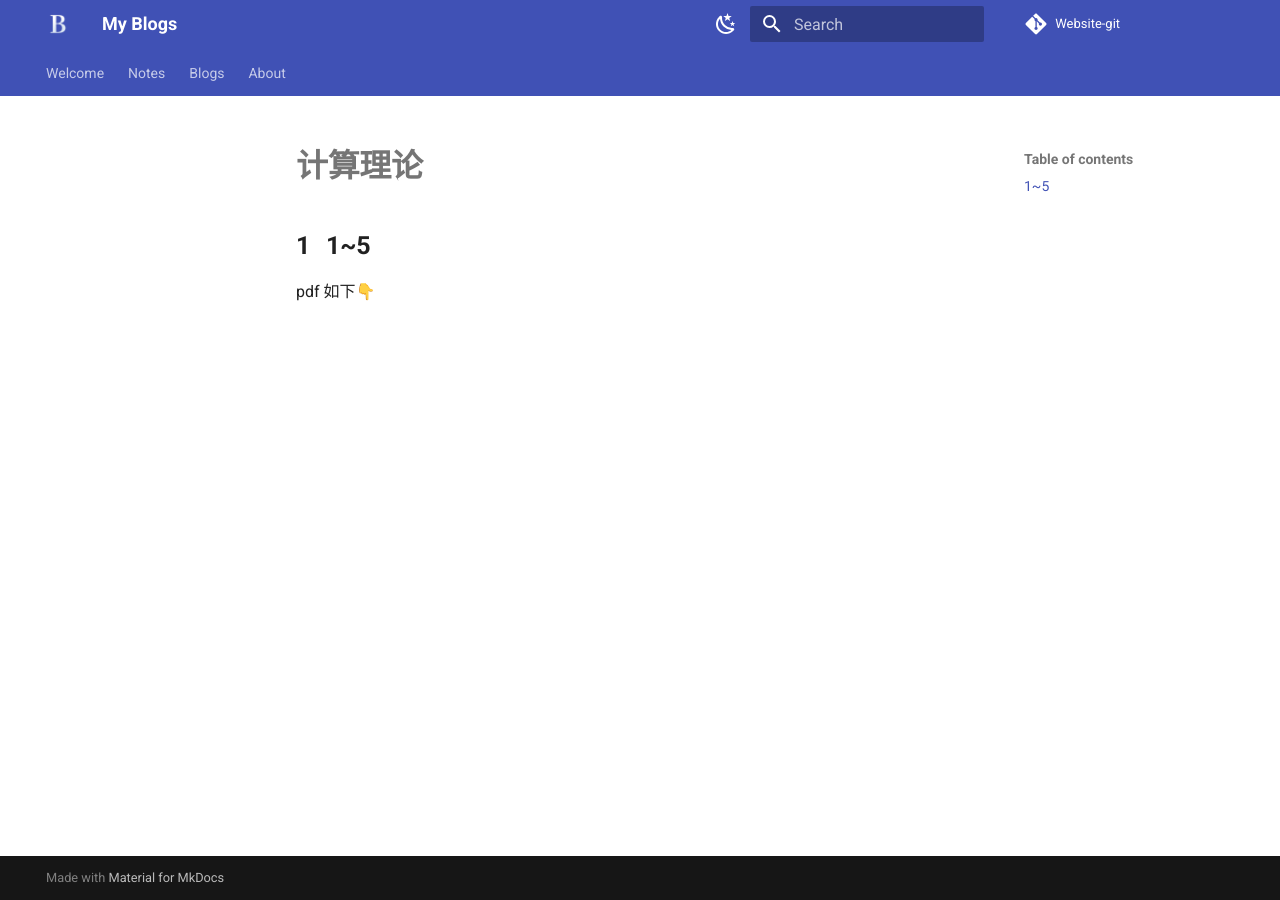
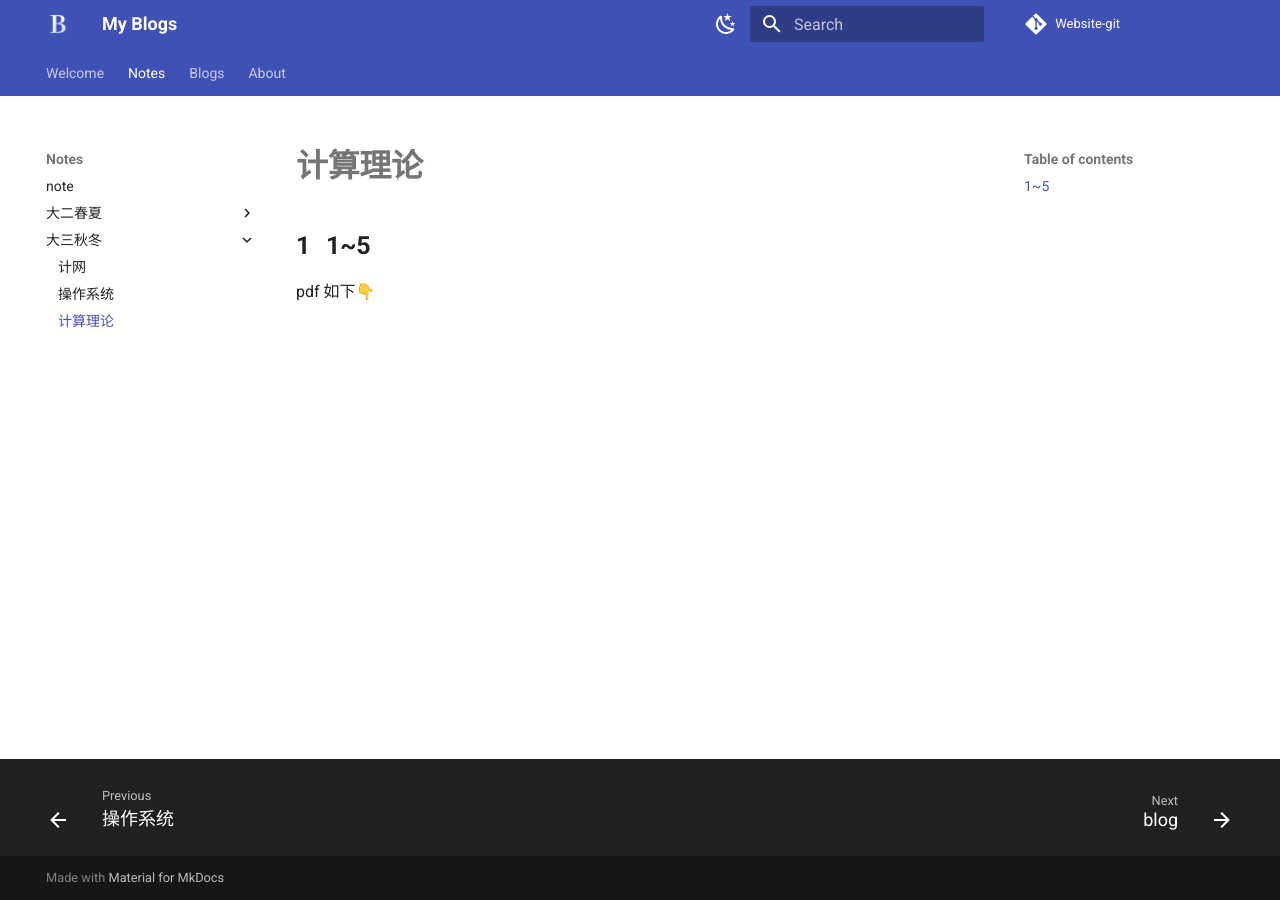
Before and after one commit to NEWWORLDCCX/myblogs, an MkDocs documentation site: the page built from docs/notes/TC/计算理论.md, in a window 1280 px wide. Built offline with MkDocs 1.6.1 and Material for MkDocs 9.7.7, drawn with Linux system fonts in a browser that asks for light colours; some web fonts are replaced; comment, search, counter and statistics services are not loaded.

Commit message:
Update mkdocs.yml

```diff
--- a/mkdocs.yml
+++ b/mkdocs.yml
@@ -65,6 +65,7 @@ nav:
     - 大三秋冬:
       - 计网: notes/计网/计网.md
       - 操作系统: notes/OS/操作系统.md
+      - 计算理论: notes/TC/计算理论.md
   - Blogs:
     - blog: blogs/index.md
     - SRTP:
```
